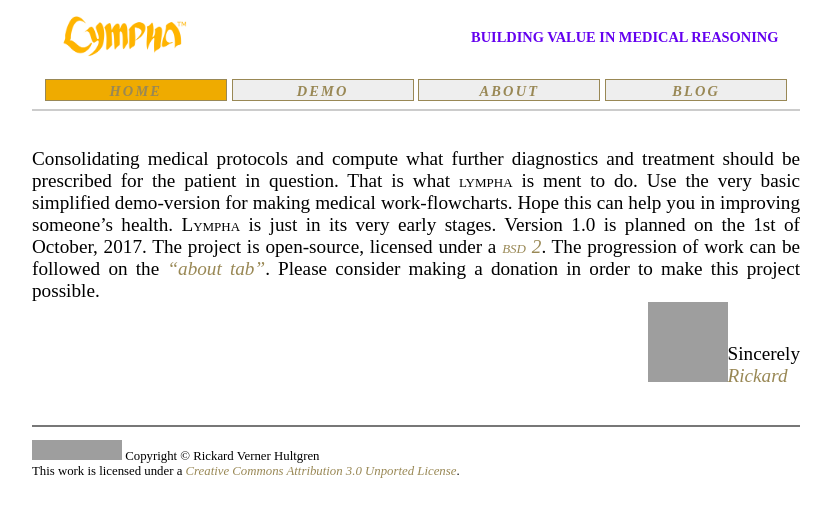
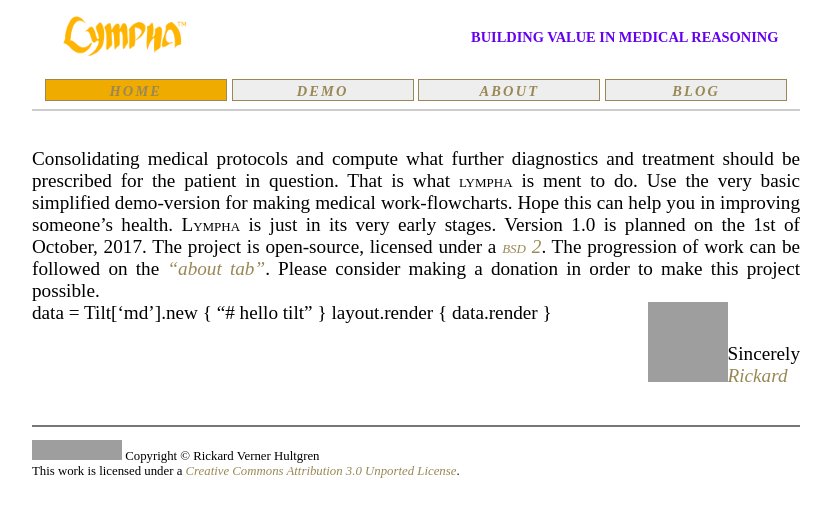
Before and after one commit to RickardHultgren/LYMPHA, a Jekyll site: the page built from index.md, in a window 1280 px wide, cut to the strip 0-517 px from the top of the page. Shown: the whole strip, without its empty margins (224-1055 px from the left). Built offline with Jekyll 4.4.1, drawn with Linux system fonts in a browser that asks for light colours; some web fonts are replaced; our own code applies the rules of GitHub Pages for plain Markdown files; grey boxes are pictures that could not be loaded.

Commit message:
Update index.md

```diff
--- a/index.md
+++ b/index.md
@@ -7,3 +7,7 @@ Consolidating medical protocols and compute what further diagnostics and treatme
 
 
 <span style="float:right;text-align:left;diplay:block;width:auto;">[<img src="https://avatars3.githubusercontent.com/u/16224494?v=3&s=80" style="display:inline-block;"/>](https://github.com/RickardHultgren)<span style="vertical-align:bottom;display:inline-block;">Sincerely<br>[Rickard](https://github.com/RickardHultgren)</span></span>
+
+
+data = Tilt['md'].new { "# hello tilt" }
+layout.render { data.render }
```
